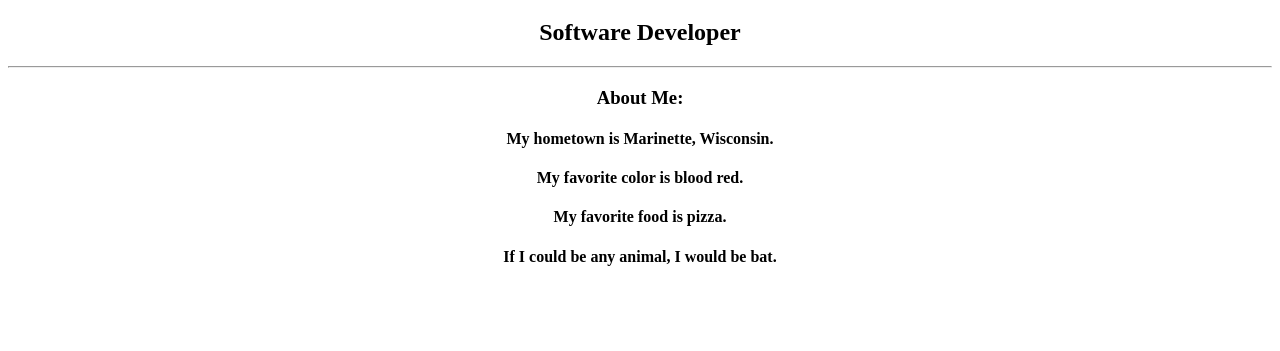
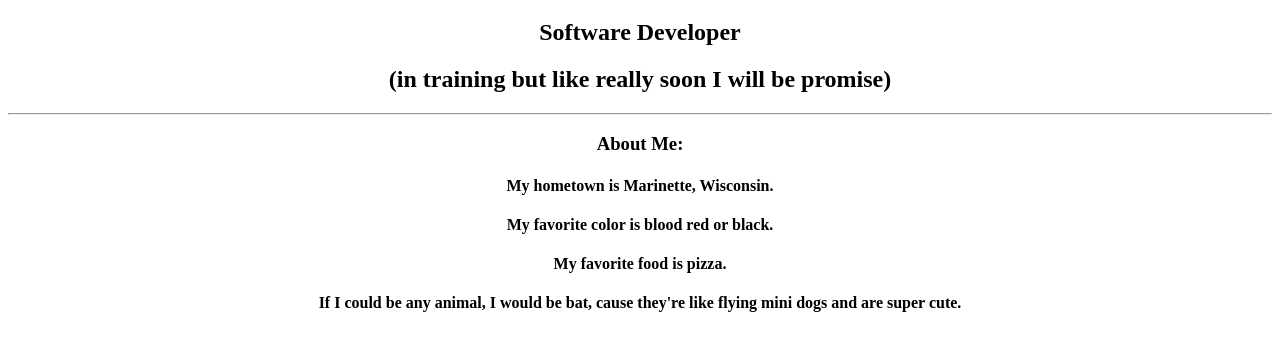
Before and after one commit to ValerieFH/personal-site, a plain HTML site: page index.html in a window 1280 px wide. Shown: the part 61-412 px from the top of the page. Drawn offline with Linux system fonts and the light colour scheme.

Commit message:
Polished up a few things dere

```diff
--- a/index.html
+++ b/index.html
@@ -9,12 +9,13 @@
             <div align="center">
                 <h1>Valerie Fae Haupt</h1>
                 <h2>Software Developer</h2>
+                <h2>(in training but like really soon I will be promise)</h2>
                 <hr>
                 <h3>About Me:</h3>
                     <h4>My hometown is Marinette, Wisconsin.</h4>
-                    <h4>My favorite color is blood red.</h4>
+                    <h4>My favorite color is blood red or black.</h4>
                     <h4>My favorite food is pizza.</h4>
-                    <h4>If I could be any animal, I would be bat.</h4>
+                    <h4>If I could be any animal, I would be bat, cause they're like flying mini dogs and are super cute.</h4>
             </div>
           </body>
         </html>
```
